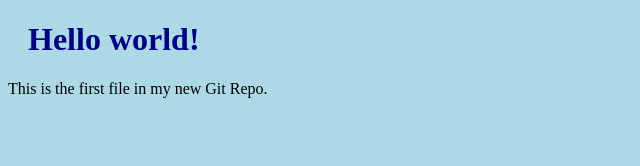
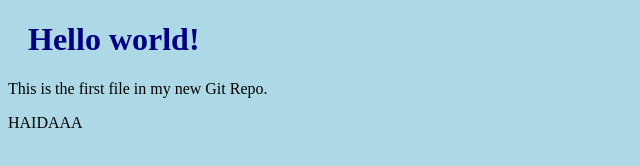
Before and after one commit to EmanuelCata/w3schools-test.github.io, a plain HTML site: page index.html in a window 1280 px wide. Shown: the full height of the page, 0-640 px from the left. Drawn offline with Linux system fonts and the light colour scheme.

Commit message:
Updated index.html with a new line

```diff
--- a/index.html
+++ b/index.html
@@ -8,6 +8,8 @@
 
 <h1>Hello world!</h1>
 <p>This is the first file in my new Git Repo.</p>
+<p>HAIDAAA</p>
+
 
 </body>
 </html>
```
